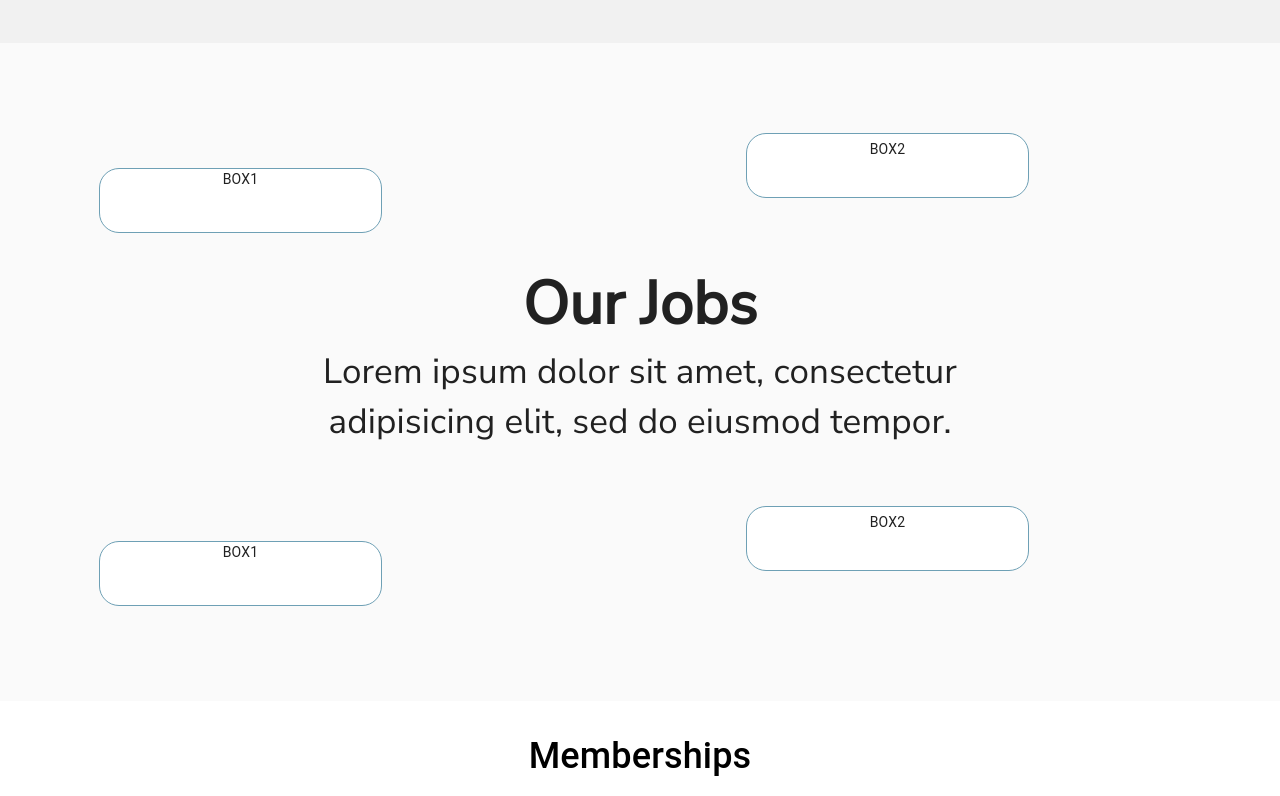
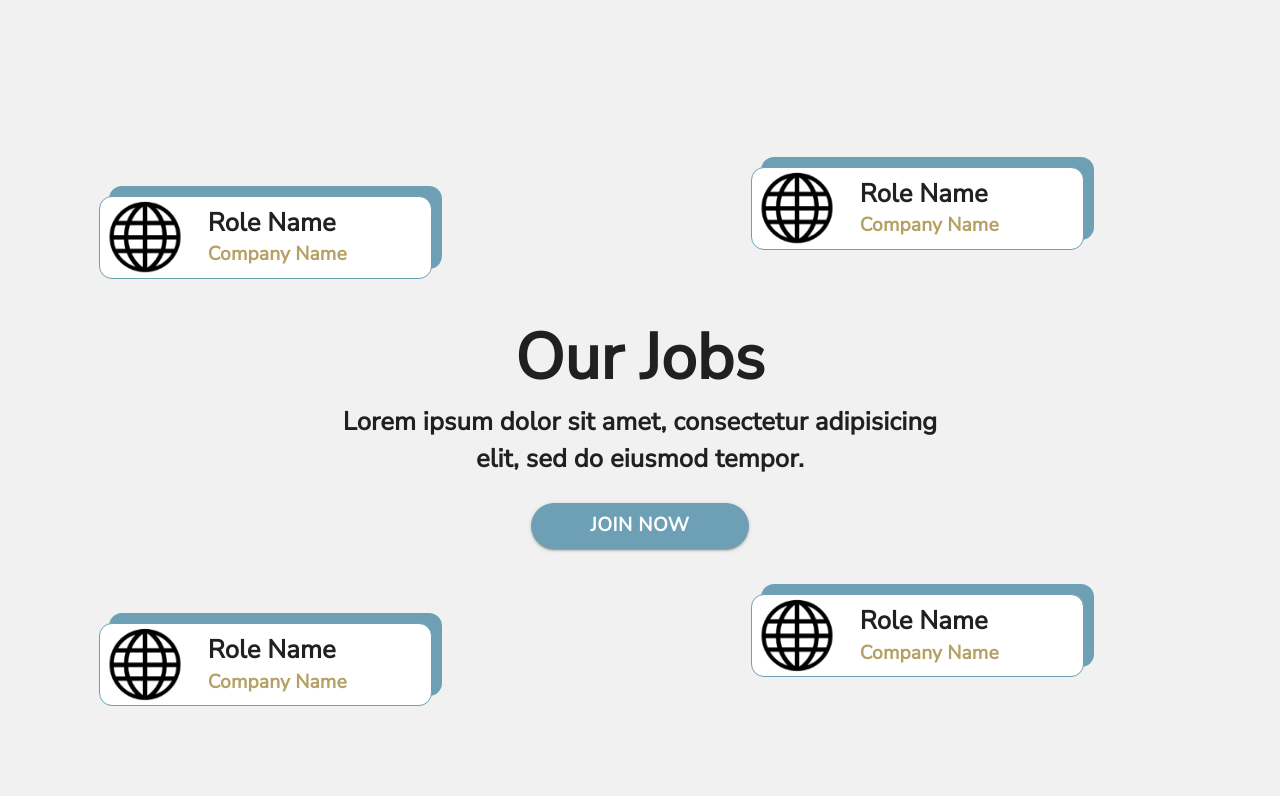
Before and after one commit to maxgala/aspire-frontend, a React (Create React App) app: page / in a window 1280 px wide. Shown: the part 2024-2820 px from the top of the page. Built offline with nearby package versions, Linux system fonts and the light colour scheme.

Commit message:
Finished the task but still requires code clean up

```diff
--- a/src/Components/LandingPage/JobSection.js
+++ b/src/Components/LandingPage/JobSection.js
@@ -2,68 +2,112 @@ import React, {Component} from "react";
 import Grid from "@material-ui/core/Grid";
 import { makeStyles } from "@material-ui/core/styles";
 import Paper from '@material-ui/core/Paper';
-
+import globe from "../Images/globe.png";
+import { Button } from '@material-ui/core';
 const useStyles = makeStyles(theme => ({
     box:{
         position: 'relative',
-        width: '45%',
-      height:'65%',
-        top: '30px',
+        width: '53%',
+      height:'6.5vw',
+        top: '20px',
         left: '15%',
         resize: 'both',
         flexShrink: '3',
         border: '1px solid #6EA0B5',
         backgroundColor: 'white',
-        borderRadius:'20px',
-        margin:'5px 5px'
+        borderRadius:'13px',
+        margin:'5px 5px',
+        boxShadow:' 10px -10px #6EA0B5',
+        marginBottom:'30px',
+    },
+    box4:{
+      position:' absolute',
+      top:'10%',
+       left:'65%',
+       transform: 'translate(-50%, 0%)',
+       wordWrap: 'break-word',
+    width: '65%',
+    height: '100%',
+
 
   },
-    box1:{
 
-
-
-        height:'100px',
-        //backgroundColor: 'lightgrey',
-      //  border: '15px solid green',
-
-    },
     box2:{
       position: 'relative',
-      width: '45%',
-      height:'65%',
-      top: '0px',
+        width: '53%',
+      height:'6.5vw',
+        top: '-9px',
         left: '15%',
         resize: 'both',
         flexShrink: '3',
         border: '1px solid #6EA0B5',
         backgroundColor: 'white',
-      borderRadius:'20px',
-      padding:'5px'
+        borderRadius:'13px',
+        margin:'5px 5px',
+        boxShadow:' 10px -10px #6EA0B5',
+        marginBottom:'30px',
+    },
+    image:{
+      width: '7vw',
+      height:'7vw',
+      display: 'block',
+      transform:'translate(0%, -5%)'
     },
     header:{
       fontFamily: 'Nunito Sans',
-      fontSize:'60px',
+      fontSize:'5vw',
       marginTop:'0vw',
       marginBottom:'0vw',
       },
       header3:{
         fontFamily: 'Nunito Sans',
-        marginRight:'20vw',
-        marginLeft:'20vw',
+        marginRight:'25vw',
+        marginLeft:'25vw',
         marginTop:'0vw',
+        fontSize:'2vw'
+        },
+        role:{
+          fontFamily: 'Nunito Sans',
+          fontSize:'2vw',
+          marginTop:'0vw',
+      marginBottom:'0vw',
+      textAlign:'left',
+        },
+        companyName:{
+          fontFamily: 'Nunito Sans',
+          fontSize:'1.5vw',
+          color:'#B5A165',
+          marginTop:'0vw',
+         marginBottom:'0vw',
+         textAlign:'left'
+        }
+       ,
+      carousal: {
 
-        fontSize:'35px'
+
+
       },
-    paper: {
-        padding: theme.spacing(2),
-        textAlign: 'center',
-        color: theme.palette.text.secondary,
+      button: {
+        backgroundColor: "#6EA0B5",
+        marginBottom:"2%",
+        borderRadius: 50,
+        color: "white",
+        '&:hover': {
+            backgroundColor: "#F1F1F1",
+            color: '#484848'
         },
-      carousal: {
-        //alignItems: 'center',
-        marginTop:'90px',
-      marginBottom:'90px',
-
+        fontSize:'1.5vw',
+        fontFamily: 'Nunito Sans',
+        whiteSpace:'pre',
+    },
+    background: {
+      backgroundColor: '#F1F1F1',
+    },
+    grid: {
+      paddingTop: '10%',
+      paddingBottom: '10%',
+      justifyContent: 'center',
+      alignItems: 'center',
     },
 
 }));
@@ -81,38 +125,61 @@ class JobSection extends Component{
   render() {
     const classes = this.props.classes;
     return (
+      <div className={classes.background}>
         <div className={classes.carousal}>
-        <Grid container spacing={3}>
+        <Grid container spacing={3} className={classes.grid}>
             <Grid item xs={6}>
-            <div className={classes.box1}>
-                <div className={classes.box} >BOX1 </div>
+
+              <div className={classes.box} >
+                <img className={classes.image}src={globe}/>
+                <div className={classes.box4} >
+                    <h6 className={classes.role}>Role Name</h6>
+                    <h6 className={classes.companyName}>Company Name</h6>
+                </div>
               </div>
             </Grid>
+
+
             <Grid item xs={6} >
-            <div className={classes.box1}>
-            <div className={classes.box2} >BOX2 </div>
+              <div className={classes.box2} >
+                <img className={classes.image}src={globe}/>
+                <div className={classes.box4} >
+                    <h6 className={classes.role}>Role Name</h6>
+                    <h6 className={classes.companyName}>Company Name</h6>
+                </div>
               </div>
             </Grid>
 
             <Grid item xs={12}>
             <div >
               <h1 className={classes.header}>Our Jobs</h1>
-              <p className={classes.header3}>Lorem ipsum dolor sit amet, consectetur adipisicing elit, sed do eiusmod tempor.</p>
+              <p className={classes.header3}><b>Lorem ipsum dolor sit amet, consectetur adipisicing elit, sed do eiusmod tempor.</b></p>
+              <Button className={classes.button} variant="contained"> <strong>        Join Now        </strong> </Button>
+
            </div>
             </Grid>
 
             <Grid item xs={6}>
-            <div className={classes.box1}>
-                <div className={classes.box} >BOX1 </div>
+              <div className={classes.box} >
+                <img className={classes.image}src={globe}/>
+                <div className={classes.box4} >
+                    <h6 className={classes.role}>Role Name</h6>
+                    <h6 className={classes.companyName}>Company Name</h6>
+                </div>
               </div>
             </Grid>
             <Grid item xs={6} >
-            <div className={classes.box1}>
-            <div className={classes.box2} >BOX2 </div>
+            <div className={classes.box2} >
+                <img className={classes.image}src={globe}/>
+                <div className={classes.box4} >
+                    <h6 className={classes.role}>Role Name</h6>
+                    <h6 className={classes.companyName}>Company Name</h6>
+                </div>
               </div>
             </Grid>
         </Grid>
 
+    </div>
     </div>
         )
   }
```
Also changed, not shown: src/Components/Images/globe.png (added). Lines whose indentation alone changed are shown as unchanged.
